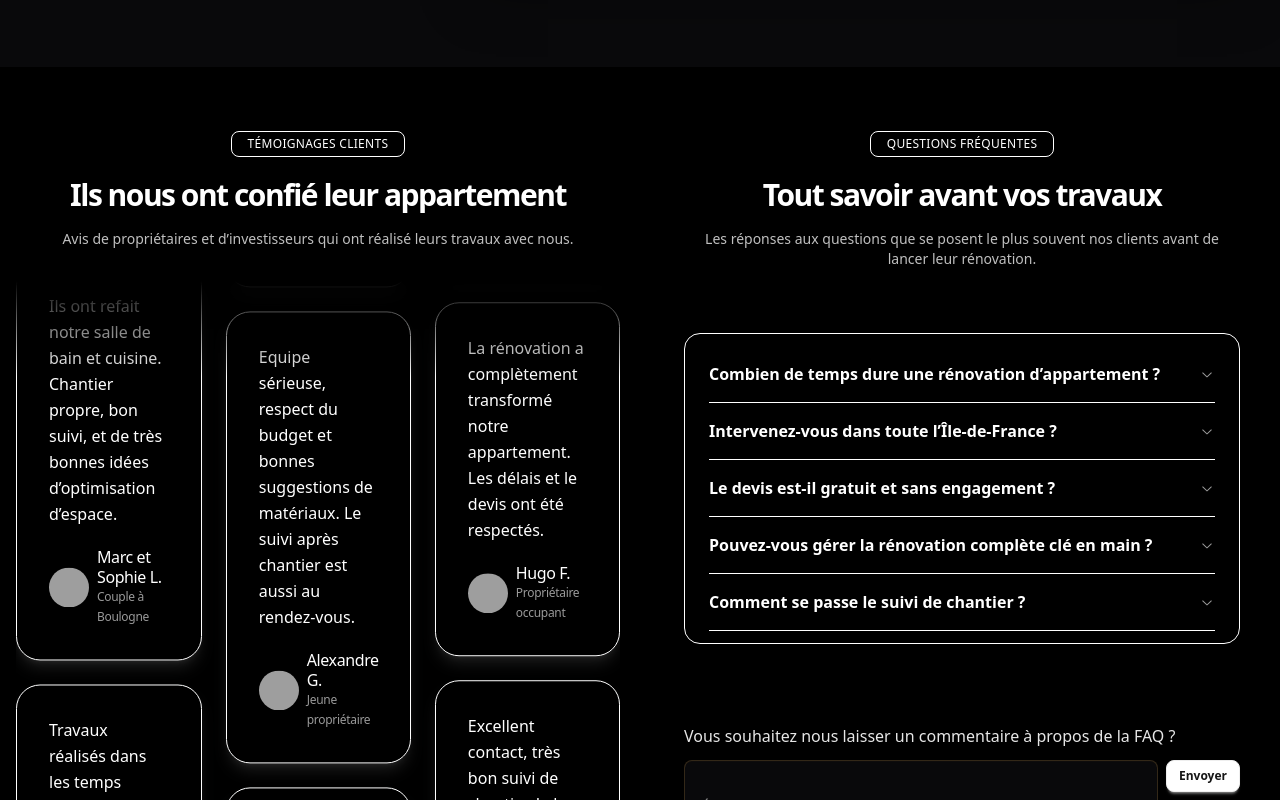
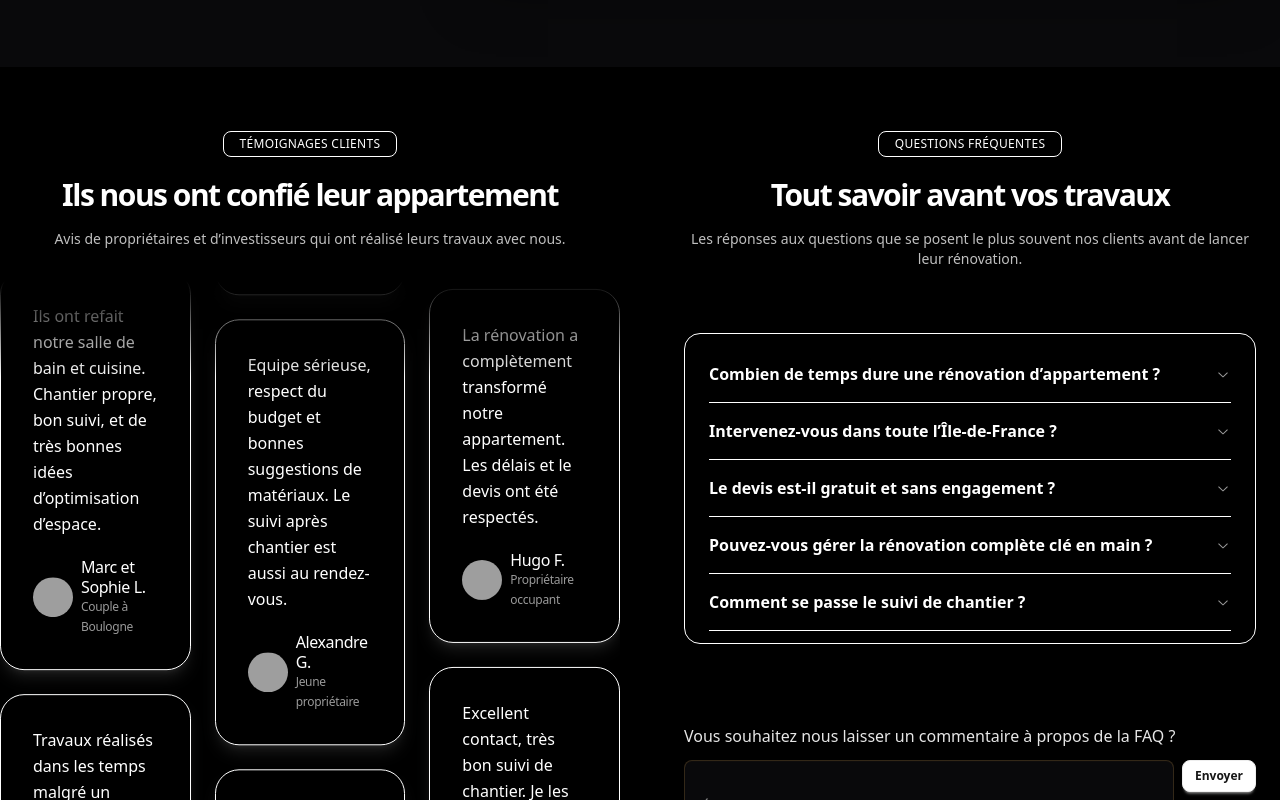
Before and after one commit to Mimo1709/R-novation-appartement, a React (Vite) app: page / in a window 1280 px wide. Shown: the part 4360-5160 px from the top of the page. Built offline with nearby package versions, Linux system fonts and the light colour scheme; grey boxes are pictures that could not be loaded.

Commit message:
Test mobile

```diff
--- a/src/App.tsx
+++ b/src/App.tsx
@@ -39,7 +39,7 @@
       </AnimatedSection>
       <AnimatedSection delay={400}>
         <section className="bg-black py-16">
-          <div className="container mx-auto px-4 grid grid-cols-1 lg:grid-cols-2 gap-10 items-start">
+          <div className="grid grid-cols-1 lg:grid-cols-2 gap-10 items-start">
             <Testimonials />
             <FAQ />
           </div>
```
